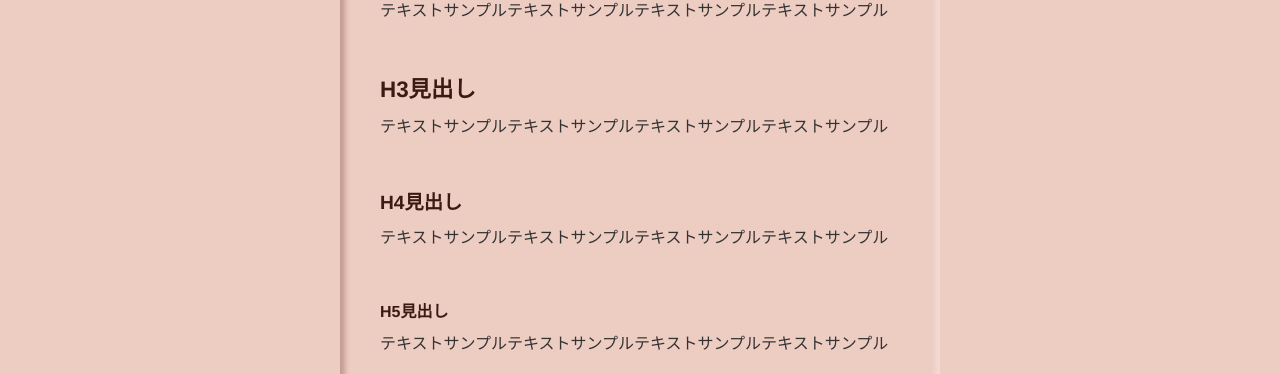
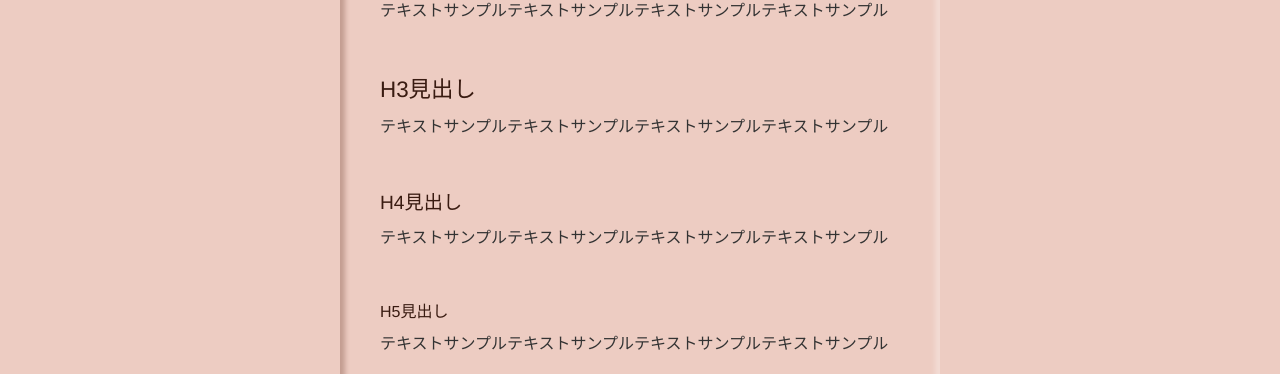
Before and after one commit to chinen-octtn/chi-portfolio, a Vue app: page /styleguide in a window 1280 px wide. Shown: the part 347-721 px from the top of the page. Built offline with nearby package versions, Linux system fonts and the light colour scheme.

Commit message:
mod: heading weight lighten

```diff
--- a/src/components/element/Heading.vue
+++ b/src/components/element/Heading.vue
@@ -23,6 +23,7 @@ export default {
 .heading {
   color: var(--color-strong);
   margin-bottom: 8px;
+  font-weight: 400;
 }
 .lv1 {
   font-size: 1.8rem;
@@ -32,6 +33,7 @@ export default {
 }
 .lv2 {
   font-size: 1.6rem;
+  font-weight: 600;
 }
 .lv3 {
   font-size: 1.4rem;
```
